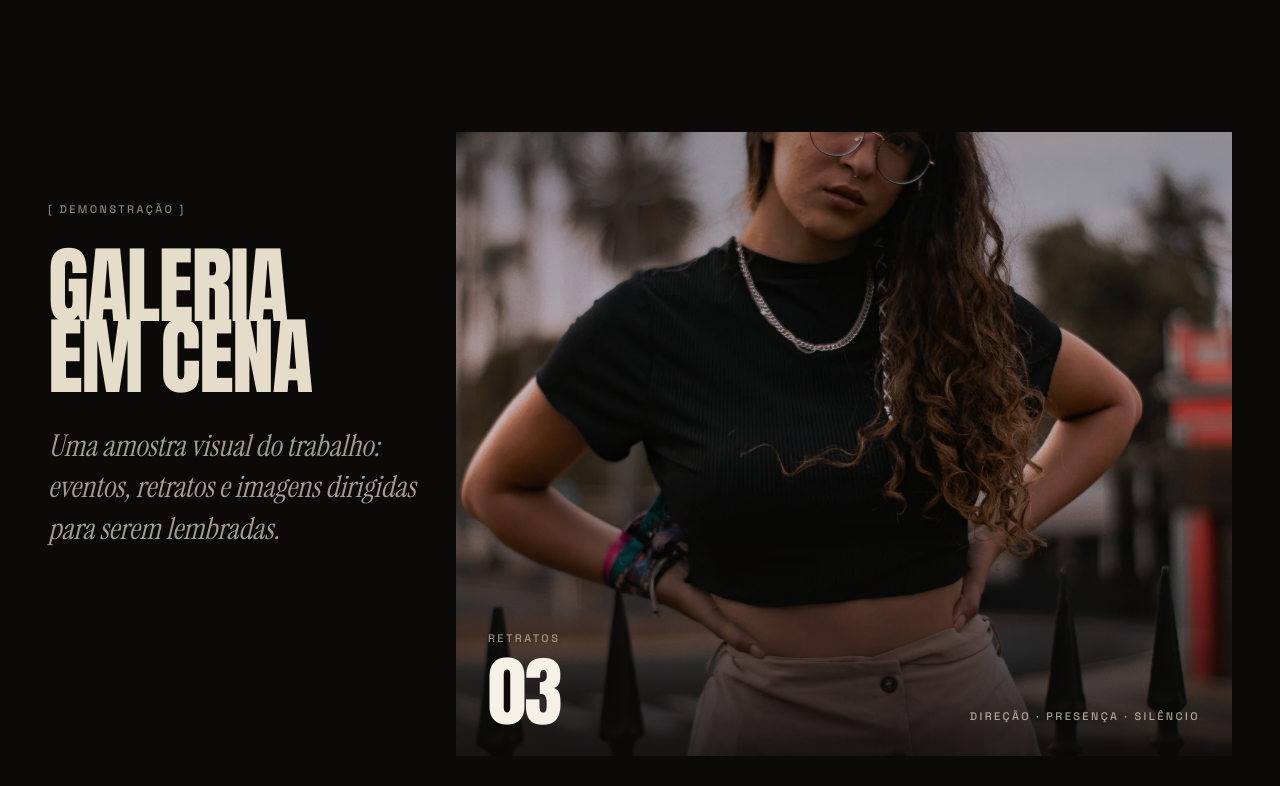
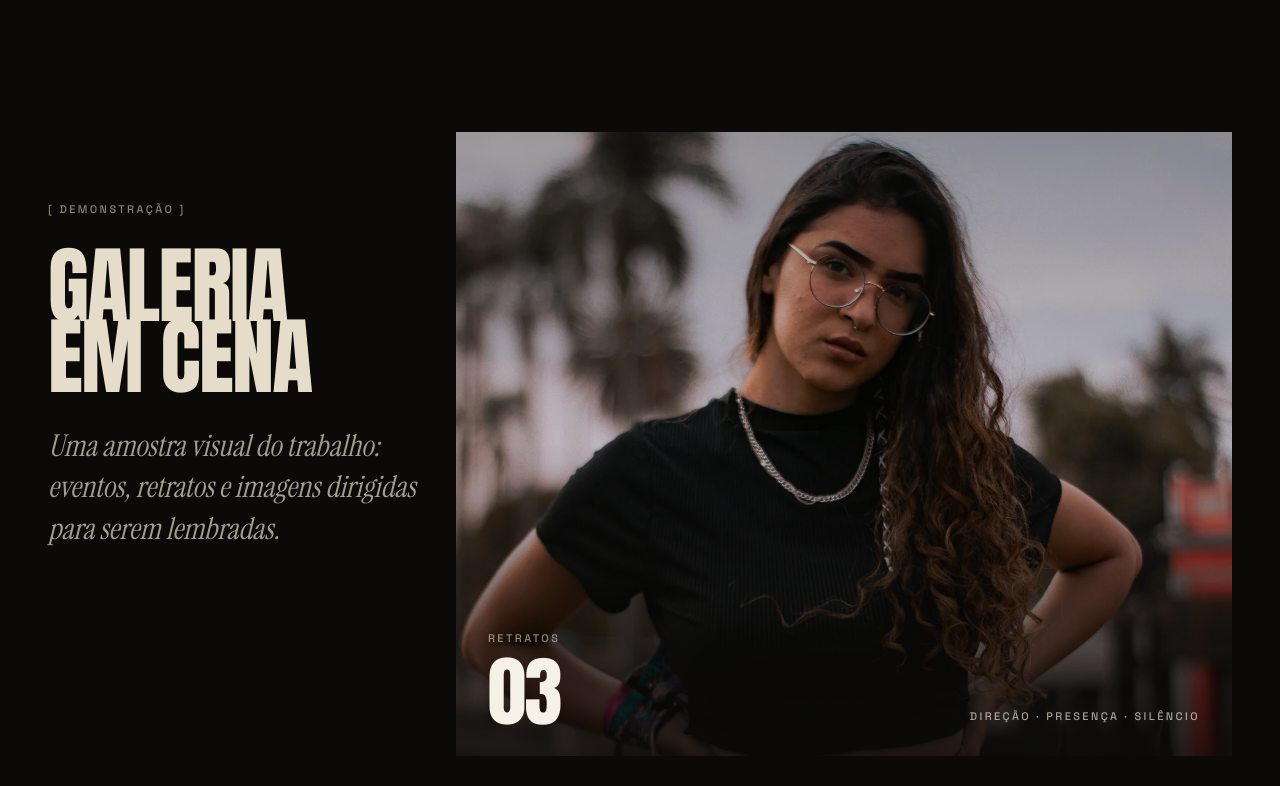
Before and after one commit to duuhsk18/magonfotografia, a Next.js app: page / in a window 1280 px wide. Shown: the part 1140-1926 px from the top of the page. Built offline with nearby package versions, Linux system fonts and the light colour scheme.

Commit message:
fix: adjust portfolio portrait crops
Co-Authored-By: Claude Opus 4.8 <noreply@anthropic.com>

```diff
--- a/components/portfolio-showcase.tsx
+++ b/components/portfolio-showcase.tsx
@@ -5,11 +5,36 @@ import Image from "next/image";
 import { motion, useReducedMotion, useScroll, useTransform } from "framer-motion";
 
 const slides = [
-  { src: "/portfolio/eventos-rave-mg-3648.webp", label: "Eventos", meta: "Cobertura · energia · presença" },
-  { src: "/portfolio/eventos-rave-mg-9283.webp", label: "Eventos", meta: "Luz · movimento · atmosfera" },
-  { src: "/portfolio/retratos-livia-mg-8884.webp", label: "Retratos", meta: "Direção · presença · silêncio" },
-  { src: "/portfolio/retratos-stephanie-img-8298.webp", label: "Retratos", meta: "Editorial · pessoa · lugar" },
-  { src: "/portfolio/retratos-giovana-mg-3063x.webp", label: "Retratos", meta: "Corpo · paisagem · identidade" },
+  {
+    src: "/portfolio/eventos-rave-mg-3648.webp",
+    label: "Eventos",
+    meta: "Cobertura · energia · presença",
+    position: "center 48%",
+  },
+  {
+    src: "/portfolio/eventos-rave-mg-9283.webp",
+    label: "Eventos",
+    meta: "Luz · movimento · atmosfera",
+    position: "center 38%",
+  },
+  {
+    src: "/portfolio/retratos-livia-mg-8884.webp",
+    label: "Retratos",
+    meta: "Direção · presença · silêncio",
+    position: "center 22%",
+  },
+  {
+    src: "/portfolio/retratos-stephanie-img-8298.webp",
+    label: "Retratos",
+    meta: "Editorial · pessoa · lugar",
+    position: "center 20%",
+  },
+  {
+    src: "/portfolio/retratos-giovana-mg-3063x.webp",
+    label: "Retratos",
+    meta: "Corpo · paisagem · identidade",
+    position: "center 34%",
+  },
 ];
 
 const gallery = [
@@ -73,6 +98,7 @@ export function PortfolioShowcase() {
                   fill
                   sizes="(max-width: 768px) 100vw, 66vw"
                   className="object-cover"
+                  style={{ objectPosition: slide.position }}
                   priority={index === 0}
                 />
                 <div className="absolute inset-0 bg-gradient-to-t from-charcoal/85 via-charcoal/15 to-charcoal/35" />
```
